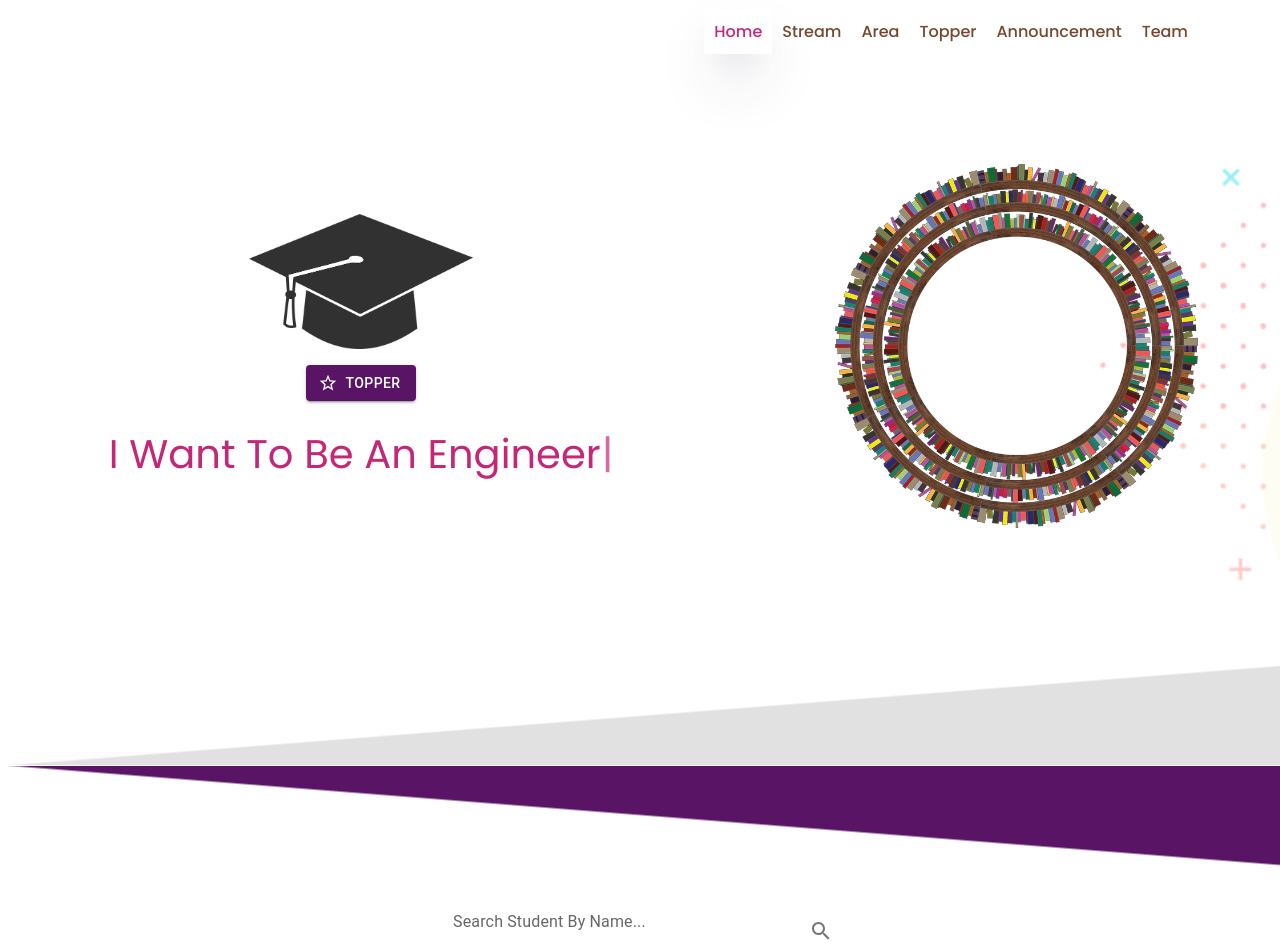
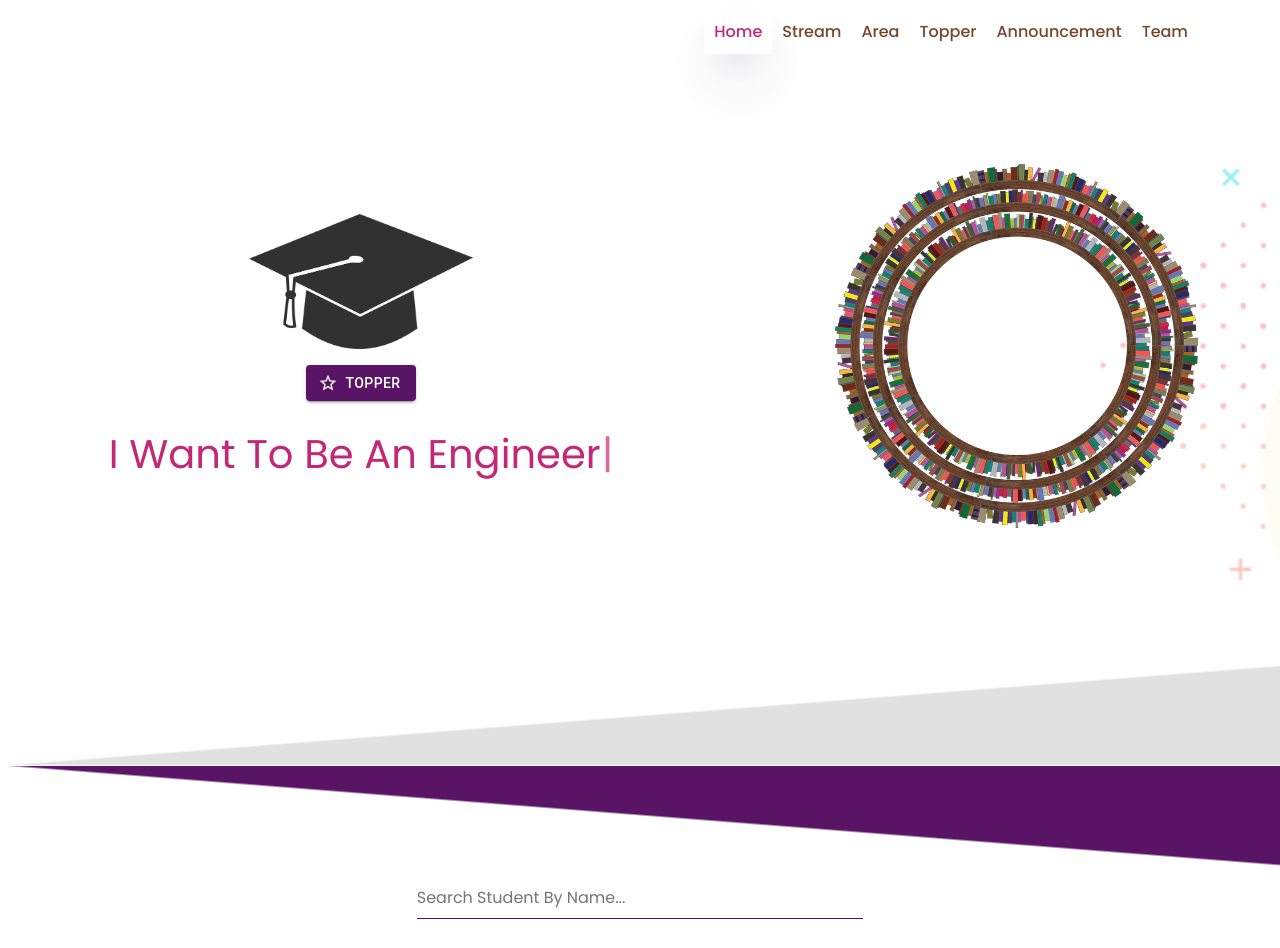
Before and after one commit to anilkapse1/studentportfolio, a React (Create React App) app: page / in a window 1280 px wide. Shown: the top 948 px of the page. Built offline with nearby package versions, Linux system fonts and the light colour scheme.

Commit message:
auto serach added

```diff
--- a/src/components/SearchStudent.js
+++ b/src/components/SearchStudent.js
@@ -13,8 +13,6 @@ import rightbg from "../assets/images/right-bg.png";
 import { useDispatch, useSelector } from "react-redux";
 import { getStudent } from "../redux/actions/studentActions";
 import emptyImage from "../assets/images/empty.png"
-import { useMemo } from "react";
-import { useCallback } from "react";
 import { useRef } from "react";
 
 
@@ -37,14 +35,16 @@ const SearchStudent = () => {
         input {
           height: 2rem;
           color: ${({ theme }) => theme.colors.text7};
+          border:none;
+          border-bottom:1px solid ${({ theme }) => theme.colors.text7};
+          width:40%;
+          margin-bottom:20px;
+          padding-bottom:10px;
+          &:focus{
+            outline:none;
+          }
         }
-        .Mui-focused {
-          color: ${({ theme }) => theme.colors.header};
-          transform: scale(1);
-        }
-        .css-1ptx2yq-MuiInputBase-root-MuiInput-root::after {
-          border-bottom: 4px solid ${({ theme }) => theme.colors.headeractive};
-        }
+
       }
     }
   `;
@@ -87,28 +87,18 @@ else{
   })
 }
 
+const inputVal = useRef("");
+console.log(inputVal.current.input);
 
+useEffect(()=>{
+  inputVal.current.focus();
+},[list])
 
  return (
     <Searchwrapper>
           <Container className="search_section common_margin">
             <div className="search_area">
-              <FormControl sx={{ m: 1, width: "40ch" }} onChange={findStudent} >
-                <InputLabel htmlFor="student">
-                  Search student By Name...
-                </InputLabel>
-                <Input
-                  type="search"
-                  value={list}
-                  endAdornment={
-                    <InputAdornment position="end">
-                      <IconButton aria-label="toggle password visibility">
-                        <SearchIcon />
-                      </IconButton>
-                    </InputAdornment>
-                  }
-                />
-              </FormControl>
+              <input type="text" placeholder="Search student by name..." ref={inputVal} value={list} onChange={findStudent}/>
             </div>
             <div className="item_container">
               {
```
